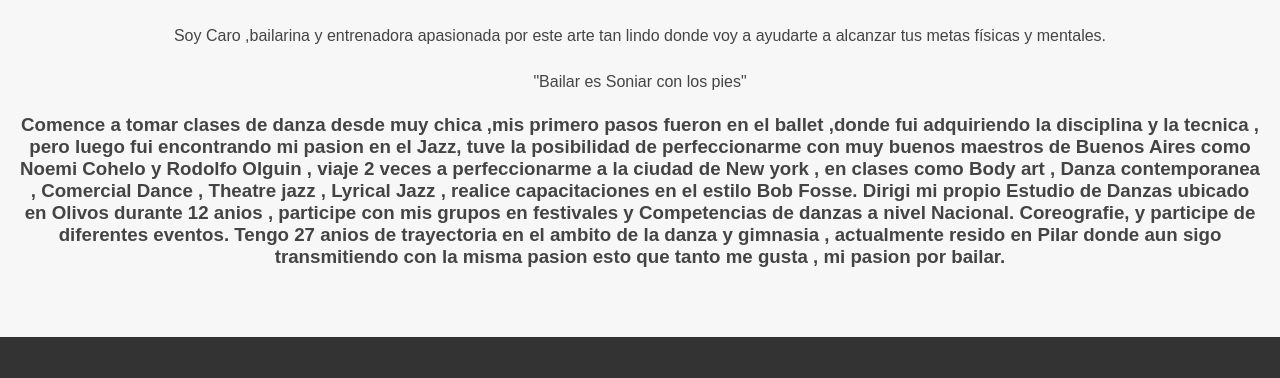
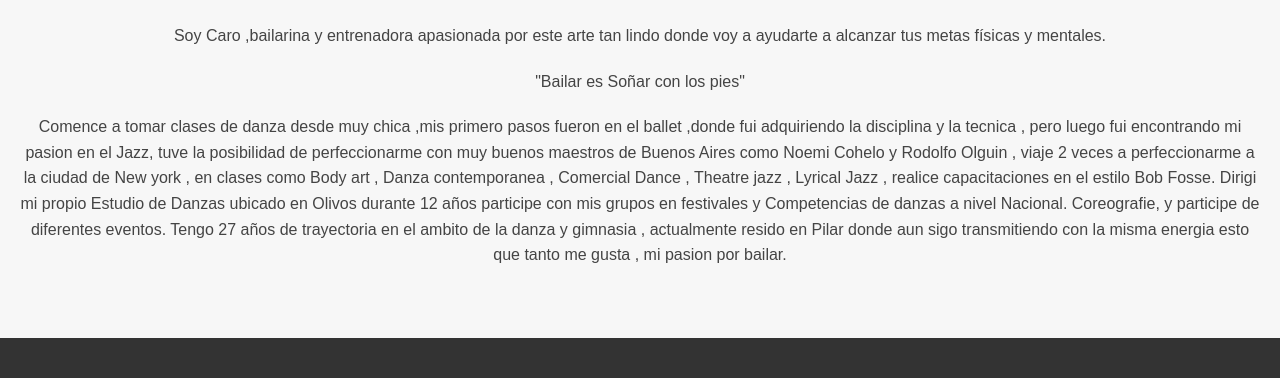
Before and after one commit to Carolinarosas80/pagpersonal, a website: page pages/aboutme.html in a window 1280 px wide. Shown: the part 917-1295 px from the top of the page. Drawn offline with Linux system fonts and the light colour scheme.

Commit message:
cambios en la pag acerca de mi

```diff
--- a/pages/aboutme.html
+++ b/pages/aboutme.html
@@ -39,15 +39,18 @@
 </p>
 
 </div>
-<div>  <p >"Bailar es Soniar con los pies"
+<div>
+
+
+<p >"Bailar es Soñar con los pies"
 
 </p>
-<h3>Comence a tomar clases de danza desde muy chica ,mis primero pasos fueron en el ballet ,donde fui adquiriendo la disciplina y la tecnica , pero luego fui encontrando mi pasion  en el Jazz, tuve la posibilidad de perfeccionarme con muy buenos maestros de Buenos Aires como Noemi Cohelo y Rodolfo Olguin ,  viaje 2 veces a perfeccionarme a la ciudad de New york ,
-en clases como Body art , Danza contemporanea , Comercial Dance , Theatre jazz , Lyrical Jazz ,  realice capacitaciones en  el estilo Bob Fosse.
-Dirigi mi propio Estudio de Danzas ubicado en Olivos durante 12 anios , participe con mis grupos en festivales y Competencias de danzas a nivel Nacional.
-Coreografie, y participe de diferentes eventos.
-Tengo 27 anios de trayectoria en el ambito de la danza y gimnasia , actualmente resido en Pilar donde aun sigo transmitiendo con la misma pasion esto que tanto me gusta , mi pasion por bailar.
-</h3>
+<p>Comence a tomar clases de danza desde muy chica ,mis primero pasos fueron en el ballet ,donde fui adquiriendo la disciplina y la tecnica , pero luego fui encontrando mi pasion  en el Jazz, tuve la posibilidad de perfeccionarme con muy buenos maestros de Buenos Aires como Noemi Cohelo y Rodolfo Olguin ,  viaje 2 veces a perfeccionarme a la ciudad de New york ,
+  en clases como Body art , Danza contemporanea , Comercial Dance , Theatre jazz , Lyrical Jazz ,  realice capacitaciones en  el estilo Bob Fosse.
+  Dirigi mi propio Estudio de Danzas ubicado en Olivos durante 12 años participe con mis grupos en festivales y Competencias de danzas a nivel Nacional.
+  Coreografie, y participe de diferentes eventos.
+  Tengo 27 años de trayectoria en el ambito de la danza y gimnasia , actualmente resido en Pilar donde aun sigo transmitiendo con la misma energia esto que tanto me gusta , mi pasion por bailar.
+   </p>
 </div>
 
       </section>
```
Also changed, not shown: pages/danza.html (+2 -2 lines).
